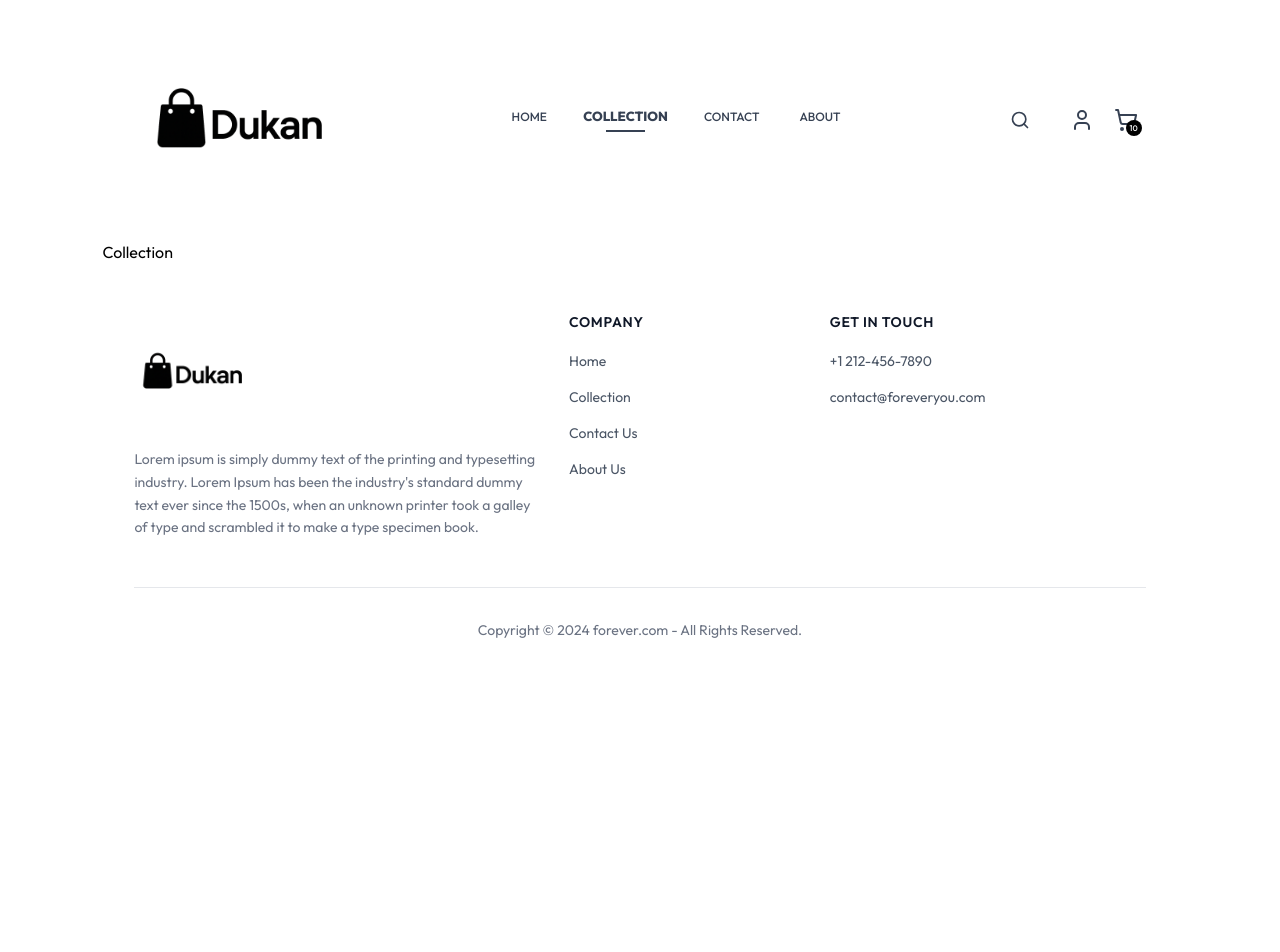
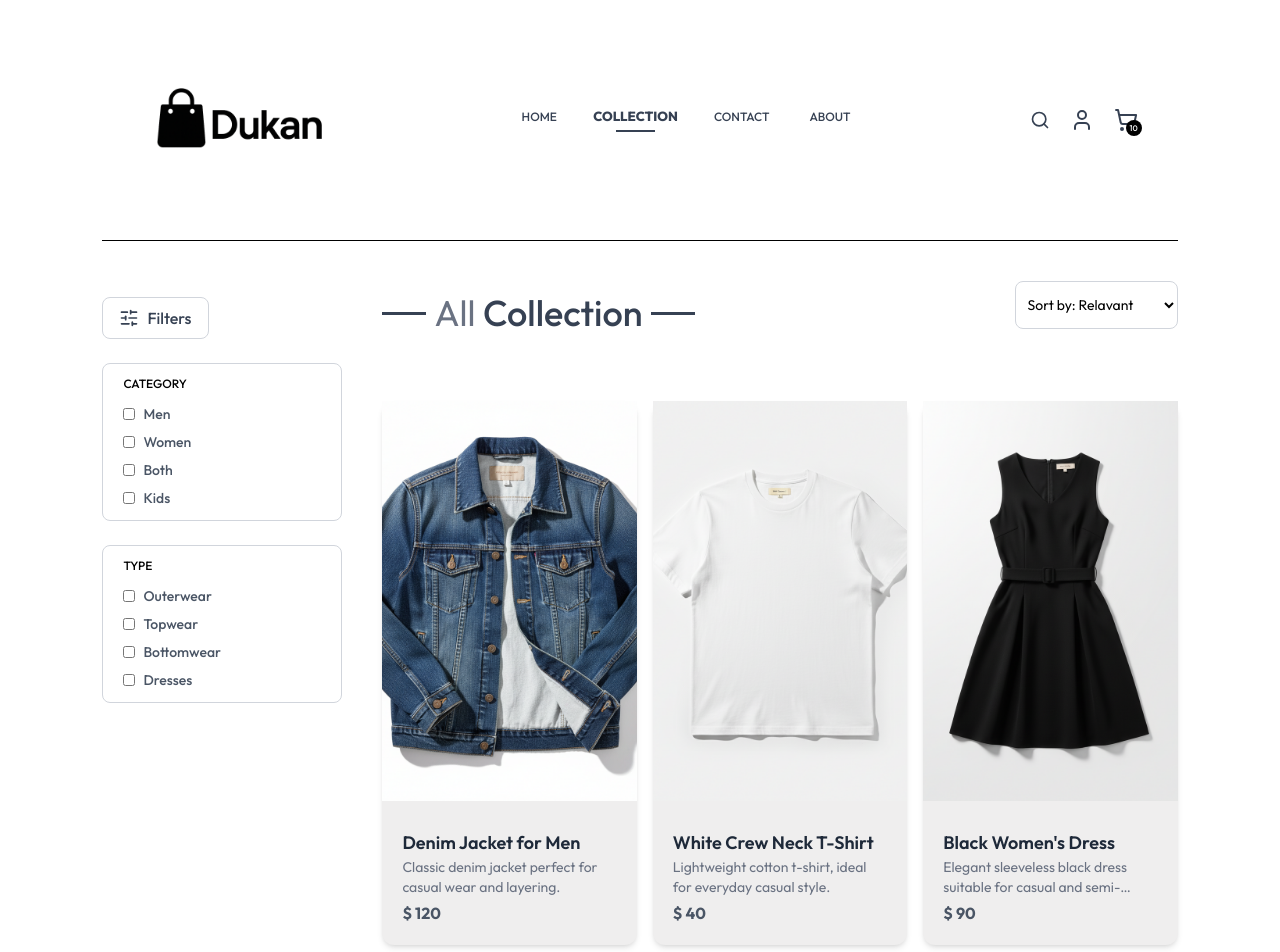
Before and after one commit to KamilHassan78608/E-Commerce-Store, a React (Vite) app in the folder frontend/: page /collection in a window 1280 px wide. Shown: the top 952 px of the page. Before the commit the page ends 800 px from the top, so only its background shows below. Built offline with nearby package versions, Linux system fonts and the light colour scheme; a web font is replaced by a local one.

Commit message:
Collection Section Completed

```diff
--- a/frontend/src/Pages/Collection.jsx
+++ b/frontend/src/Pages/Collection.jsx
@@ -1,9 +1,148 @@
-import React from 'react'
+import React, { useContext, useEffect, useState } from 'react'
+import { ShopContext } from '../contents/ShopContext'
+import { SlidersHorizontal, ChevronDown, ChevronUp } from "lucide-react";
+import Title from '../components/Title';
+import ProductItem from '../components/ProductItem';
 
 const Collection = () => {
+
+  const { products } = useContext(ShopContext);
+  const [showFilter, setShowFilter] = useState(false);
+  const [filterProducts, setFilterProducts] = useState([]);
+  const [category, setCategory] = useState([]);
+  const [subcategory, setSubcategory] = useState([]);
+  const [sorttype, setSortType] = useState('relavent');
+
+  const toggleCategory = (event) => {
+    if(category.includes(event.target.value)){
+      setCategory(prev=> prev.filter(item => item !== event.target.value));
+    }else{
+      setCategory(prev => [...prev, event.target.value]);
+    }
+  }
+
+  const toggleSubcategory = (event) => {
+    if(subcategory.includes(event.target.value)){
+      setSubcategory(prev => prev.filter(item => item !== event.target.value))
+    }else{
+      setSubcategory(prev => [...prev, event.target.value])
+    }
+  }
+
+  const applyFilter = () => {
+    let productsCopy = products.slice();
+
+    if(category.length > 0) {
+      productsCopy = productsCopy.filter(item => category.includes(item.category));
+    }
+
+    if(subcategory.length > 0) {
+      productsCopy = productsCopy.filter(item => subcategory.includes(item.subCategory));
+    }
+
+    setFilterProducts(productsCopy)
+  }
+
+  const applySort = () => {
+    let filterProductsCopy = filterProducts.slice();
+
+    switch (sorttype) {
+      case 'low-high':
+        setFilterProducts(filterProductsCopy.sort((a, b) => (a.price - b.price)));
+        break;
+      case 'high-low':
+        setFilterProducts(filterProductsCopy.sort((a, b) => (b.price - a.price)));
+        break;
+      default:
+        applyFilter();
+        break;
+    }
+  }
+
+  useEffect(() => {
+    applyFilter();
+  }, [category, subcategory]);
+
+  useEffect(() => {
+    applySort();
+  }, [sorttype])
+
+
   return (
-    <div>
-      Collection
+    <div className='flex flex-col sm:flex-row gap-1 sm:gap-10 pt-10 border-t'>
+      {/* Filters */}
+      <div className='min-w-60 mt-4'>
+        <button
+          onClick={() => setShowFilter(!showFilter)}   // ✅ Toggles the filter
+          className="flex items-center gap-2 px-4 py-2 border border-gray-300 rounded-lg text-gray-700 hover:bg-gray-100 transition"
+        >
+          <SlidersHorizontal className="w-5 h-5" />
+          <span className="font-medium">Filters</span>
+          {showFilter ? (
+            <ChevronUp className="w-4 h-4 text-gray-500 block md:hidden" />
+          ) : (
+            <ChevronDown className="w-4 h-4 text-gray-500 block md:hidden" />
+          )}
+        </button>
+
+        {/* Category Box */}
+        <div className={`border border-gray-300 rounded-lg py-3 pl-5 mt-6 ${showFilter ? '' : 'hidden'} sm:block`}>
+          <p className='mb-3 font-medium text-xs'>CATEGORY</p>
+          <div className='flex flex-col gap-2 font-medium text-sm text-gray-600'>
+            <p className='flex gap-2'>
+              <input type="checkbox" className='w-3' value={'Men'} onChange={toggleCategory}/> Men
+            </p>
+            <p className='flex gap-2'>
+              <input type="checkbox" className='w-3' value={'Women'} onChange={toggleCategory}/> Women
+            </p>
+            <p className='flex gap-2'>
+              <input type="checkbox" className='w-3' value={'Unisex'} onChange={toggleCategory}/> Both
+            </p>
+            <p className='flex gap-2'>
+              <input type="checkbox" className='w-3' value={'Kids'} onChange={toggleCategory}/> Kids
+            </p>
+          </div>
+        </div>
+
+        {/* Sub-Category */}
+        <div className={`border border-gray-300 rounded-lg py-3 pl-5 mt-6 ${showFilter ? '' : 'hidden'} sm:block`}>
+          <p className='mb-3 font-medium text-xs'>TYPE</p>
+          <div className='flex flex-col gap-2 font-medium text-sm text-gray-600'>
+            <p className='flex gap-2'>
+              <input type="checkbox" className='w-3' value={'Outerwear'} onChange={toggleSubcategory}/> Outerwear
+            </p>
+            <p className='flex gap-2'>
+              <input type="checkbox" className='w-3' value={'Topwear'} onChange={toggleSubcategory}/> Topwear
+            </p>
+            <p className='flex gap-2'>
+              <input type="checkbox" className='w-3' value={'Bottomwear'} onChange={toggleSubcategory}/> Bottomwear
+            </p>
+            <p className='flex gap-2'>
+              <input type="checkbox" className='w-3' value={'Dresses'} onChange={toggleSubcategory}/> Dresses
+            </p>
+          </div>
+        </div>
+      </div>
+
+      {/* Right side */}
+      <div className='flex-1 '>
+        <div className='flex justify-between text-base sm:text-2xl mb-4 flex-wrap'>
+          <Title text1="All" text2="Collection" />
+          <select onChange={(e) => setSortType(e.target.value)} className='border border-gray-300 rounded-lg h-12 outline-0 text-sm px-2'>
+            <option value="relavent">Sort by: Relavant</option>
+            <option value="low-high">Sort by: Low to High</option>
+            <option value="high-low">Sort by: High to Low</option>
+          </select>
+        </div>
+        {/* Products */}
+        <div className='grid grid-cols-2 md:grid-cols-2 lg:grid-cols-3 gap-4 gap-y-6'>
+          {
+            filterProducts.map((item) => (
+              <ProductItem key={item._id} id={item._id} name={item.name} description={item.description} price={item.price} image={item.image} />
+            ))
+          }
+        </div>
+      </div>
     </div>
   )
 }
--- a/frontend/src/components/Navbar.jsx
+++ b/frontend/src/components/Navbar.jsx
@@ -39,11 +39,6 @@ const Navbar = () => {
         <Search
           onClick={() => setActive(!active)}
           className="w-5 h-5 text-gray-700 cursor-pointer hover:text-black transition-colors duration-300"
-        />
-        <input
-          type="text"
-          placeholder="Search..."
-          className={`outline-none border-b border-gray-400 focus:border-black bg-transparent transition-all duration-500 ease-in-out overflow-hidden ${active ? "w-40 sm:w-60 opacity-100 px-2" : "w-0 opacity-0 px-0 border-transparent"}`}
         />
 
         {/* User Dropdown */}
--- a/frontend/src/components/Subscribe.jsx
+++ b/frontend/src/components/Subscribe.jsx
@@ -11,7 +11,7 @@ export default function Subscribe() {
       <div className="shadow-lg rounded-2xl p-8 text-center">
         <Mail className="w-12 h-12 text-gray-500 mx-auto mb-3" />
         <h2 className="text-2xl font-semibold text-gray-800 mb-2">
-          Subscribe to our Newsletter
+          Subscribe to our Dukam
         </h2>
         <p className="text-gray-500 mb-6">
           Get the latest updates, articles, and resources — straight to your inbox.
--- a/frontend/src/components/Title.jsx
+++ b/frontend/src/components/Title.jsx
@@ -4,7 +4,7 @@ const Title = ({text1, text2}) => {
   return (
     <div className='inline-flex items-center gap-2 my-3'>
       <p className='w-8 md:w-11 h-0.5 sm:h-[3px] bg-gray-700'></p>
-      <p className='text-gray-500 text-6xl'>{text1} <span className='text-gray-700 font-medium'>{text2}</span></p>
+      <p className='text-gray-500 text-4xl'>{text1} <span className='text-gray-700 font-medium'>{text2}</span></p>
       <p className='w-8 md:w-11 h-0.5 sm:h-[3px] bg-gray-700'></p>
     </div>
   )
--- a/frontend/src/data/Product.js
+++ b/frontend/src/data/Product.js
@@ -17,220 +17,184 @@ import pic15 from '../assets/pic15.png';
 const products = [
   {
     _id: "prod001",
-    name: "Jeans Jacket for Boys",
-    description: "A lightweight, knitted pullover shirt, close-fitting and with a round neckline. Perfect for casual wear.",
-    price: 100,
+    name: "Denim Jacket for Men",
+    description: "Classic denim jacket perfect for casual wear and layering.",
+    price: 120,
     image: pic1,
-    category: "Women",
-    subCategory: "Topwear",
-    sizes: ["S", "M", "L"],
-    date: 1716634345448,
-    bestseller: false
-  },
-  {
-    _id: "prod002",
-    name: "Men's Classic Denim Jacket",
-    description: "A timeless denim jacket with button-front closure and two chest pockets. Made from 100% durable cotton.",
-    price: 250,
-    image: pic2,
     category: "Men",
     subCategory: "Outerwear",
     sizes: ["M", "L", "XL"],
-    date: 1716634450123,
-    bestseller: false
-  },
-  {
-    _id: "prod003",
-    name: "Women's High-Waist Trousers",
-    description: "Elegant high-waist trousers with a wide-leg cut. Features a side zipper and is made from a breathable linen blend.",
-    price: 180,
-    image: pic3,
-    category: "Women",
-    subCategory: "Bottomwear",
-    sizes: ["S", "M", "L", "XL"],
-    date: 1716634560456,
-    bestseller: false
-  },
-  {
-    _id: "prod004",
-    name: "Men's Graphic Print T-Shirt",
-    description: "Comfortable cotton t-shirt with a vintage-style graphic print on the chest. Crew neck and short sleeves.",
-    price: 90,
-    image: pic4,
-    category: "Men",
-    subCategory: "Topwear",
-    sizes: ["S", "M", "L", "XL"],
-    date: 1716634670789,
-    bestseller: false
-  },
-  {
-    _id: "prod005",
-    name: "Kids' Striped Hoodie",
-    description: "A cozy and soft hoodie for kids with a colorful striped pattern and a front kangaroo pocket.",
-    price: 120,
-    image: pic5,
-    category: "Kids",
-    subCategory: "Topwear",
-    sizes: ["XS", "S", "M"],
-    date: 1716634780101,
-    bestseller: false
-  },
-  {
-    _id: "prod006",
-    name: "Women's Leather Crossbody Bag",
-    description: "A compact and stylish crossbody bag made from genuine leather, featuring an adjustable strap and multiple compartments.",
-    price: 300,
-    image: pic6,
-    category: "Women",
-    subCategory: "Accessories",
-    sizes: ["One Size"],
-    date: 1716634890202,
-    bestseller: false
-  },
-  {
-    _id: "prod001",
-    name: "Women Round Neck Cotton Top",
-    description: "A lightweight, knitted pullover shirt, close-fitting and with a round neckline. Perfect for casual wear.",
-    price: 100,
-    image: pic7,
-    category: "Women",
-    subCategory: "Topwear",
-    sizes: ["S", "M", "L"],
-    date: 1716634345448,
-    bestseller: false
-  },
-  {
-    _id: "prod002",
-    name: "Men's Classic Denim Jacket",
-    description: "A timeless denim jacket with button-front closure and two chest pockets. Made from 100% durable cotton.",
-    price: 250,
-    image: pic8,
-    category: "Men",
-    subCategory: "Outerwear",
-    sizes: ["M", "L", "XL"],
-    date: 1716634450123,
-    bestseller: false
-  },
-  {
-    _id: "prod003",
-    name: "Women's High-Waist Trousers",
-    description: "Elegant high-waist trousers with a wide-leg cut. Features a side zipper and is made from a breathable linen blend.",
-    price: 180,
-    image: pic9,
-    category: "Women",
-    subCategory: "Bottomwear",
-    sizes: ["S", "M", "L", "XL"],
-    date: 1716634560456,
-    bestseller: true
-  },
-  {
-    _id: "prod004",
-    name: "Men's Graphic Print T-Shirt",
-    description: "Comfortable cotton t-shirt with a vintage-style graphic print on the chest. Crew neck and short sleeves.",
-    price: 90,
-    image: pic10,
-    category: "Men",
-    subCategory: "Topwear",
-    sizes: ["S", "M", "L", "XL"],
-    date: 1716634670789,
-    bestseller: true
-  },
-  {
-    _id: "prod005",
-    name: "Kids' Striped Hoodie",
-    description: "A cozy and soft hoodie for kids with a colorful striped pattern and a front kangaroo pocket.",
-    price: 120,
-    image: pic11,
-    category: "Kids",
-    subCategory: "Topwear",
-    sizes: ["XS", "S", "M"],
-    date: 1716634780101,
-    bestseller: false
-  },
-  {
-    _id: "prod006",
-    name: "Women's Leather Crossbody Bag",
-    description: "A compact and stylish crossbody bag made from genuine leather, featuring an adjustable strap and multiple compartments.",
-    price: 300,
-    image: pic12,
-    category: "Women",
-    subCategory: "Accessories",
-    sizes: ["One Size"],
-    date: 1716634890202,
-    bestseller: true
-  },
-  {
-    _id: "prod001",
-    name: "Women Round Neck Cotton Top",
-    description: "A lightweight, knitted pullover shirt, close-fitting and with a round neckline. Perfect for casual wear.",
-    price: 100,
-    image: pic13,
-    category: "Women",
-    subCategory: "Topwear",
-    sizes: ["S", "M", "L"],
     date: 1716634345448,
     bestseller: true
   },
   {
     _id: "prod002",
-    name: "Men's Classic Denim Jacket",
-    description: "A timeless denim jacket with button-front closure and two chest pockets. Made from 100% durable cotton.",
-    price: 250,
-    image: pic14,
+    name: "White Crew Neck T-Shirt",
+    description: "Lightweight cotton t-shirt, ideal for everyday casual style.",
+    price: 40,
+    image: pic2,
     category: "Men",
-    subCategory: "Outerwear",
-    sizes: ["M", "L", "XL"],
-    date: 1716634450123,
-    bestseller: true
+    subCategory: "Topwear",
+    sizes: ["S", "M", "L"],
+    date: 1716634400000,
+    bestseller: false
   },
   {
     _id: "prod003",
-    name: "Women's High-Waist Trousers",
-    description: "Elegant high-waist trousers with a wide-leg cut. Features a side zipper and is made from a breathable linen blend.",
-    price: 180,
-    image: pic15,
+    name: "Black Women's Dress",
+    description: "Elegant sleeveless black dress suitable for casual and semi-formal occasions.",
+    price: 90,
+    image: pic3,
     category: "Women",
-    subCategory: "Bottomwear",
-    sizes: ["S", "M", "L", "XL"],
-    date: 1716634560456,
+    subCategory: "Dresses",
+    sizes: ["S", "M", "L"],
+    date: 1716634500000,
     bestseller: true
   },
   {
     _id: "prod004",
-    name: "Men's Graphic Print T-Shirt",
-    description: "Comfortable cotton t-shirt with a vintage-style graphic print on the chest. Crew neck and short sleeves.",
-    price: 90,
+    name: "Men's Jeans",
+    description: "Classic blue jeans with a comfortable fit for daily wear.",
+    price: 70,
     image: pic4,
     category: "Men",
-    subCategory: "Topwear",
-    sizes: ["S", "M", "L", "XL"],
-    date: 1716634670789,
+    subCategory: "Bottomwear",
+    sizes: ["M", "L", "XL"],
+    date: 1716634600000,
+    bestseller: false
+  },
+  {
+    _id: "prod005",
+    name: "Kids' Puffer Jacket",
+    description: "Warm and cozy puffer jacket for kids with a hood.",
+    price: 60,
+    image: pic5,
+    category: "Kids",
+    subCategory: "Outerwear",
+    sizes: ["XS", "S", "M"],
+    date: 1716634700000,
     bestseller: true
   },
   {
-    _id: "prod005",
-    name: "Kids' Striped Hoodie",
-    description: "A cozy and soft hoodie for kids with a colorful striped pattern and a front kangaroo pocket.",
-    price: 120,
-    image: pic5,
+    _id: "prod006",
+    name: "Kids' Yellow Raincoat",
+    description: "Bright yellow raincoat, perfect for wet and rainy days.",
+    price: 50,
+    image: pic6,
     category: "Kids",
-    subCategory: "Topwear",
+    subCategory: "Outerwear",
     sizes: ["XS", "S", "M"],
-    date: 1716634780101,
+    date: 1716634800000,
     bestseller: false
   },
   {
-    _id: "prod006",
-    name: "Women's Leather Crossbody Bag",
-    description: "A compact and stylish crossbody bag made from genuine leather, featuring an adjustable strap and multiple compartments.",
-    price: 300,
-    image: pic6,
+    _id: "prod007",
+    name: "White Summer Dress",
+    description: "Lightweight white dress for women, perfect for summer.",
+    price: 80,
+    image: pic7,
     category: "Women",
-    subCategory: "Accessories",
-    sizes: ["One Size"],
-    date: 1716634890202,
+    subCategory: "Dresses",
+    sizes: ["S", "M", "L"],
+    date: 1716634900000,
     bestseller: true
   },
+  {
+    _id: "prod008",
+    name: "Folded Sweaters Pack",
+    description: "Assorted sweaters in multiple colors, great for layering.",
+    price: 100,
+    image: pic8,
+    category: "Unisex",
+    subCategory: "Topwear",
+    sizes: ["S", "M", "L", "XL"],
+    date: 1716635000000,
+    bestseller: false
+  },
+  {
+    _id: "prod009",
+    name: "Kids' Denim Overalls",
+    description: "Comfortable denim overalls for kids, adjustable straps.",
+    price: 55,
+    image: pic9,
+    category: "Kids",
+    subCategory: "Bottomwear",
+    sizes: ["XS", "S", "M"],
+    date: 1716635100000,
+    bestseller: true
+  },
+  {
+    _id: "prod010",
+    name: "Men's Formal Shirt",
+    description: "Light blue formal shirt, perfect for office and meetings.",
+    price: 65,
+    image: pic10,
+    category: "Men",
+    subCategory: "Topwear",
+    sizes: ["M", "L", "XL"],
+    date: 1716635200000,
+    bestseller: false
+  },
+  {
+    _id: "prod011",
+    name: "Gray Cardigan",
+    description: "Soft gray cardigan for men, casual and comfortable.",
+    price: 75,
+    image: pic11,
+    category: "Men",
+    subCategory: "Outerwear",
+    sizes: ["M", "L", "XL"],
+    date: 1716635300000,
+    bestseller: false
+  },
+  {
+    _id: "prod012",
+    name: "Men's Checked Shirt",
+    description: "Classic checked shirt, great for casual or office wear.",
+    price: 60,
+    image: pic12,
+    category: "Men",
+    subCategory: "Topwear",
+    sizes: ["M", "L", "XL"],
+    date: 1716635400000,
+    bestseller: true
+  },
+  {
+    _id: "prod013",
+    name: "Men's White Dress Shirt",
+    description: "Formal white shirt for office and formal events.",
+    price: 70,
+    image: pic13,
+    category: "Men",
+    subCategory: "Topwear",
+    sizes: ["M", "L", "XL"],
+    date: 1716635500000,
+    bestseller: true
+  },
+  {
+    _id: "prod014",
+    name: "Men's Light Blue Shirt",
+    description: "Light blue casual shirt, versatile for multiple occasions.",
+    price: 65,
+    image: pic14,
+    category: "Men",
+    subCategory: "Topwear",
+    sizes: ["M", "L", "XL"],
+    date: 1716635600000,
+    bestseller: false
+  },
+  {
+    _id: "prod015",
+    name: "Men's Navy Pants",
+    description: "Comfortable navy blue pants, ideal for office or casual wear.",
+    price: 80,
+    image: pic15,
+    category: "Men",
+    subCategory: "Bottomwear",
+    sizes: ["M", "L", "XL"],
+    date: 1716635700000,
+    bestseller: true
+  }
 ];
 
 export default products;
```
Also changed, not shown: 1 other file (tests, documents, lock files or other folders).
